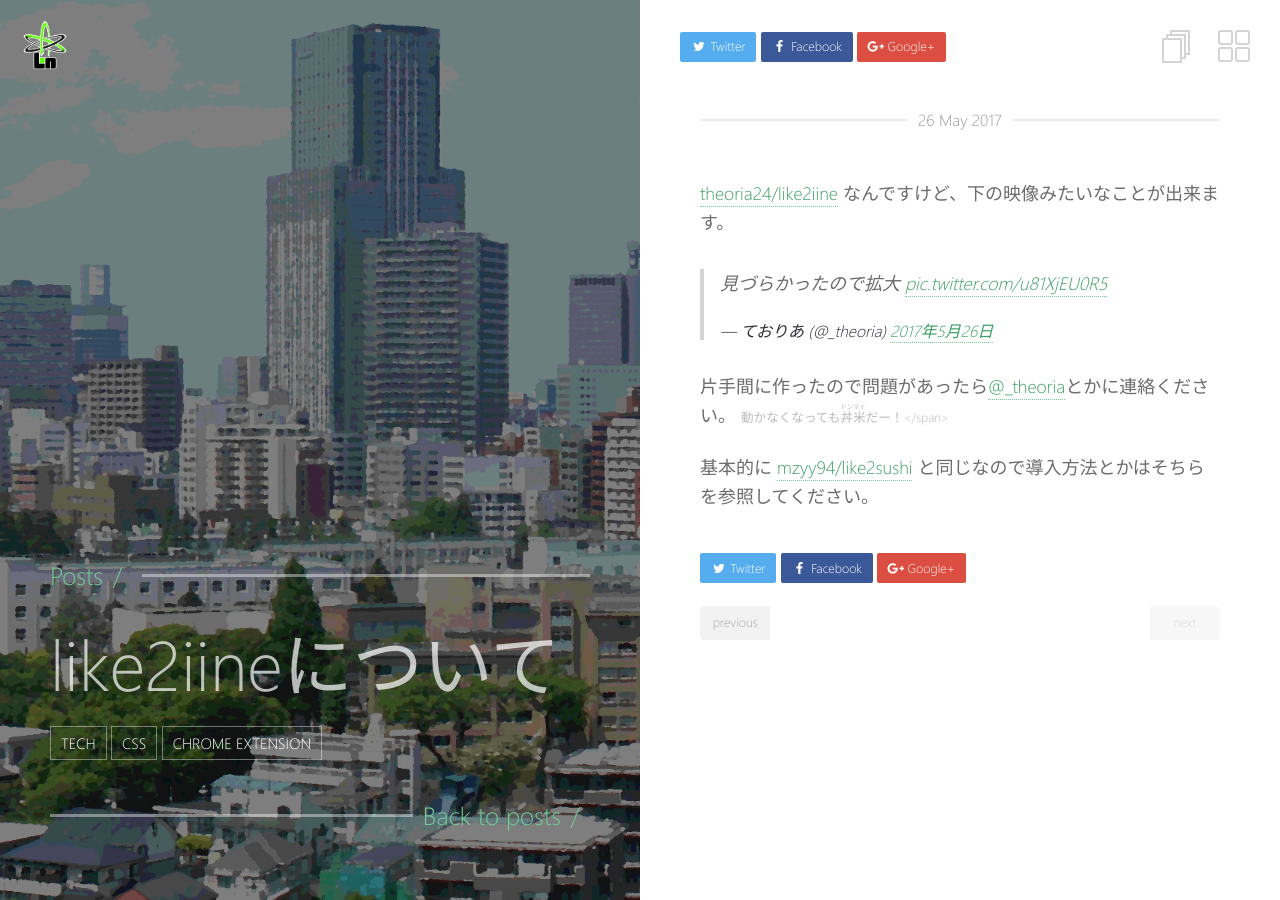
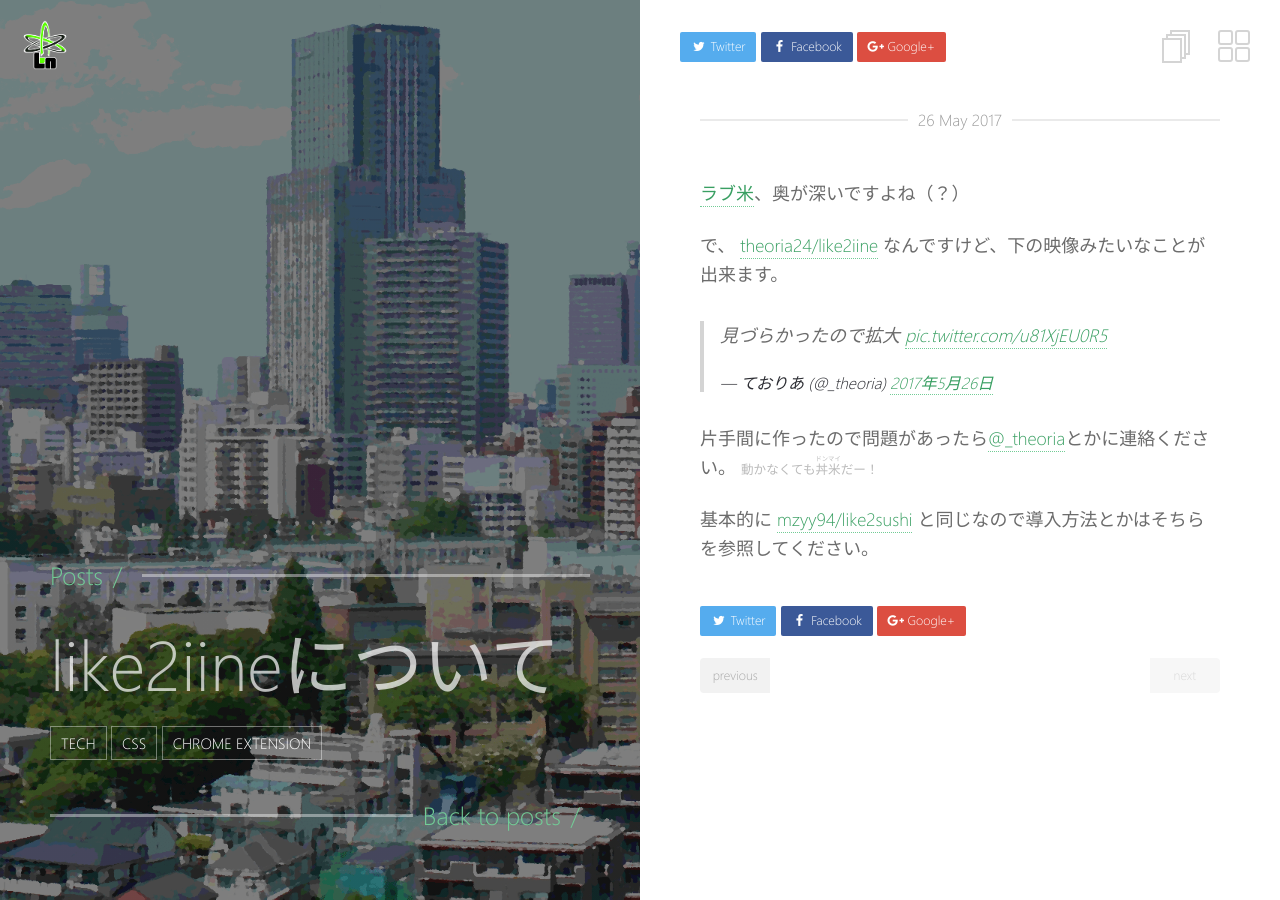
Before and after one commit to theoria24/theoria24.github.io, a Jekyll site: the page built from _posts/2017-5-26-like2iine.md, in a window 1280 px wide. Built offline with Jekyll 4.4.1, drawn with Linux system fonts in a browser that asks for light colours; some web fonts are replaced; comment, search, counter and statistics services are not loaded.

Commit message:
like2iine

```diff
--- a/_posts/2017-5-26-like2iine.md
+++ b/_posts/2017-5-26-like2iine.md
@@ -11,12 +11,14 @@ key:
   - like2iine
   - ラブ米
 ---
-[theoria24/like2iine](https://github.com/theoria24/like2iine){:target="_blank"} なんですけど、下の映像みたいなことが出来ます。
+[ラブ米](http://love-kome.com/){:target="_blank"}、奥が深いですよね（？）
+
+で、 [theoria24/like2iine](https://github.com/theoria24/like2iine){:target="_blank"} なんですけど、下の映像みたいなことが出来ます。
 
 <blockquote class="twitter-video" data-lang="ja"><p lang="ja" dir="ltr">見づらかったので拡大 <a href="https://t.co/u81XjEU0R5">pic.twitter.com/u81XjEU0R5</a></p>&mdash; ておりあ (@_theoria) <a href="https://twitter.com/_theoria/status/868010826157838336">2017年5月26日</a></blockquote>
 <script async src="//platform.twitter.com/widgets.js" charset="utf-8"></script>
 
 片手間に作ったので問題があったら[@_theoria](https://twitter.com/_theoria){:target="_blank"}とかに連絡ください。
-<span style="color:#bbb;font-size:70%;">動かなくなっても<ruby>丼米<rp>(</rp><rt>ドンマイ</rt><rp>)</rp>だー！</span>
+<span style="color:#bbb;font-size:70%;">動かなくても<ruby>丼米<rp>(</rp><rt>ドンマイ</rt><rp>)</rp></ruby>だー！</span>
 
 基本的に [mzyy94/like2sushi](https://github.com/mzyy94/like2sushi){:target="_blank"} と同じなので導入方法とかはそちらを参照してください。
```
